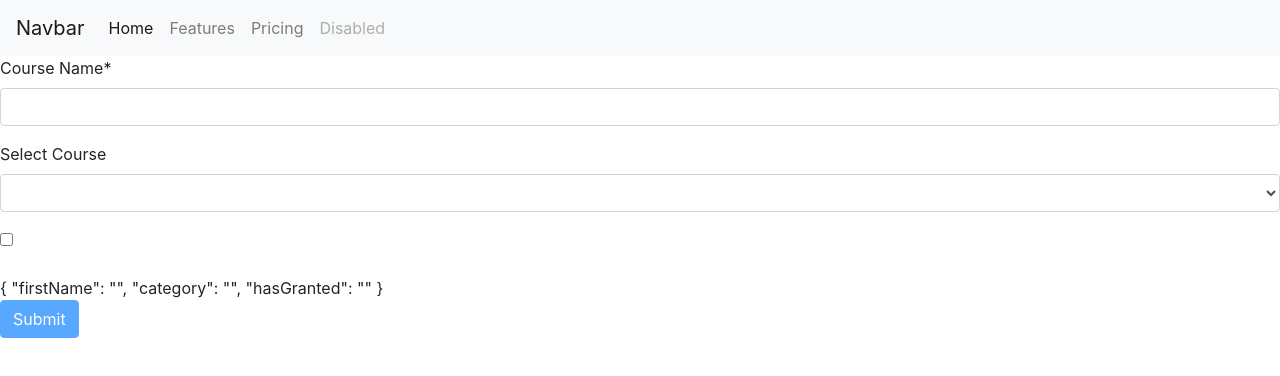
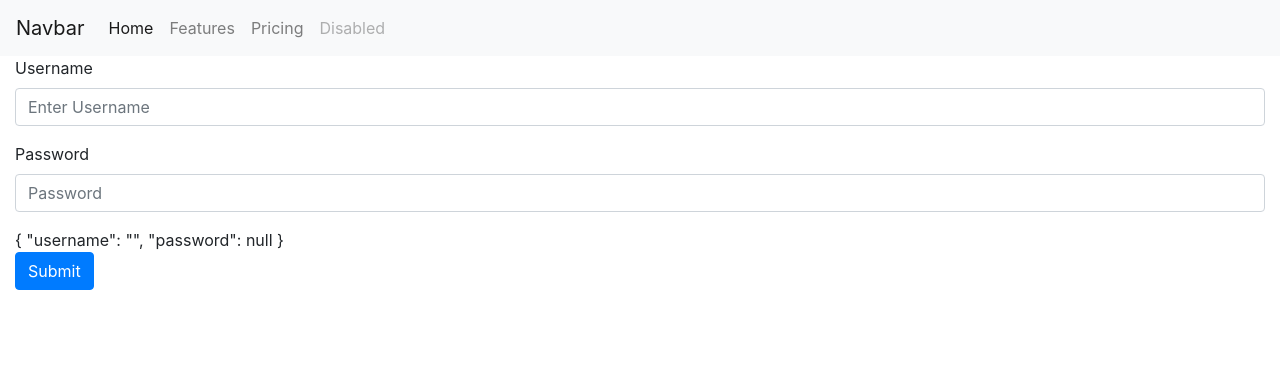
Before and after one commit to devkhalil1337/angular-tutorial, an Angular app: page / in a window 1280 px wide. Shown: the top 376 px of the page. Built offline with nearby package versions, Linux system fonts and the light colour scheme.

Commit message:
signup reactive form

```diff
--- a/src/app/app.component.html
+++ b/src/app/app.component.html
@@ -1,5 +1,7 @@
 <navbar></navbar>
-<router-outlet></router-outlet>
+<div class="container-fluid">
+    <router-outlet></router-outlet>
+</div>
 
 
 
--- /dev/null
+++ b/src/app/sign-up/sign-up.component.html
@@ -0,0 +1,32 @@
+<form [formGroup] = "form">
+    <div class="form-group">
+      <label for="username">Username</label>
+      <input
+        formControlName = "username"
+        type="text"
+        class="form-control"
+        id="username"
+        aria-describedby="username"
+        placeholder="Enter Username">
+        <div class="alert alert-danger" *ngIf="username.touched && username.invalid">Username is required</div>
+      <!-- <small id="username1" class="form-text text-muted">We'll never share your email with anyone else.</small> -->
+    </div>
+    <div class="form-group">
+      <label for="password">Password</label>
+      <input
+        formControlName = "password"
+        type="password"
+        class="form-control"
+        id="password"
+        name="password"
+        placeholder="Password">
+    </div>
+    <!-- <div class="form-check">
+      <input type="checkbox" class="form-check-input" id="exampleCheck1">
+      <label class="form-check-label" for="exampleCheck1">Remember me</label>
+    </div> -->
+    <div>
+        {{form.value | json}}
+    </div>
+    <button type="submit" class="btn btn-primary">Submit</button>
+  </form>
--- /dev/null
+++ b/src/app/sign-up/sign-up.component.ts
@@ -0,0 +1,21 @@
+import { Component, OnInit } from '@angular/core';
+import { FormGroup, FormControl, Validators } from '@angular/forms';
+
+@Component({
+  selector: 'app-sign-up',
+  templateUrl: './sign-up.component.html',
+  styleUrls: ['./sign-up.component.css']
+})
+export class SignUpComponent {
+
+form = new FormGroup({
+  username:new FormControl('', Validators.required),
+  password: new FormControl()
+});
+
+get username(){
+  return this.form.get('username');
+}
+
+
+}
```
Also changed, not shown: src/app/app.module.ts (+6 -3 lines), src/app/sign-up/sign-up.component.css (added), 1 other file (tests, documents, lock files or other folders).
